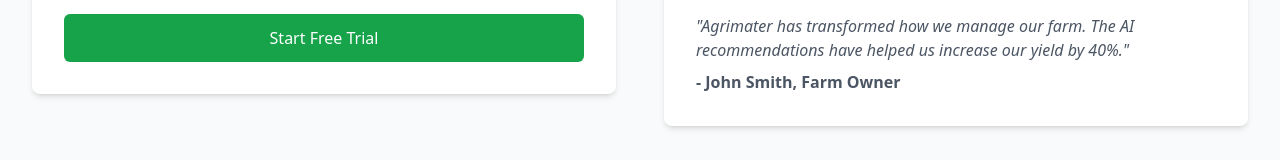
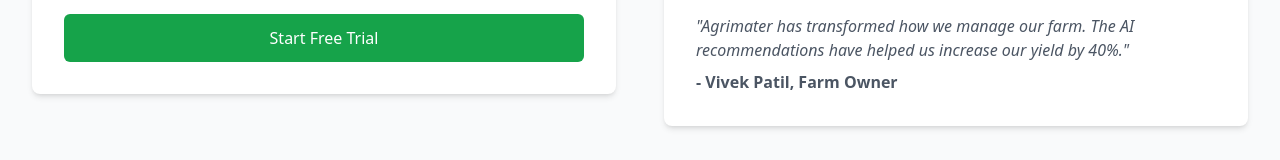
Before and after one commit to Dhairyashil-ui/projects, a React (Vite) app: page /signup in a window 1280 px wide. Shown: the part 770-930 px from the top of the page. Built offline with nearby package versions, Linux system fonts and the light colour scheme.

Commit message:
Update SignUp.tsx

```diff
--- a/src/pages/SignUp.tsx
+++ b/src/pages/SignUp.tsx
@@ -194,7 +194,7 @@ const SignUp = () => {
                 <div className="space-y-4">
                   <blockquote className="italic text-gray-600">
                     "Agrimater has transformed how we manage our farm. The AI recommendations have helped us increase our yield by 40%."
-                    <footer className="mt-2 font-semibold not-italic">- John Smith, Farm Owner</footer>
+                    <footer className="mt-2 font-semibold not-italic">- Vivek Patil, Farm Owner</footer>
                   </blockquote>
                 </div>
               </div>
```
